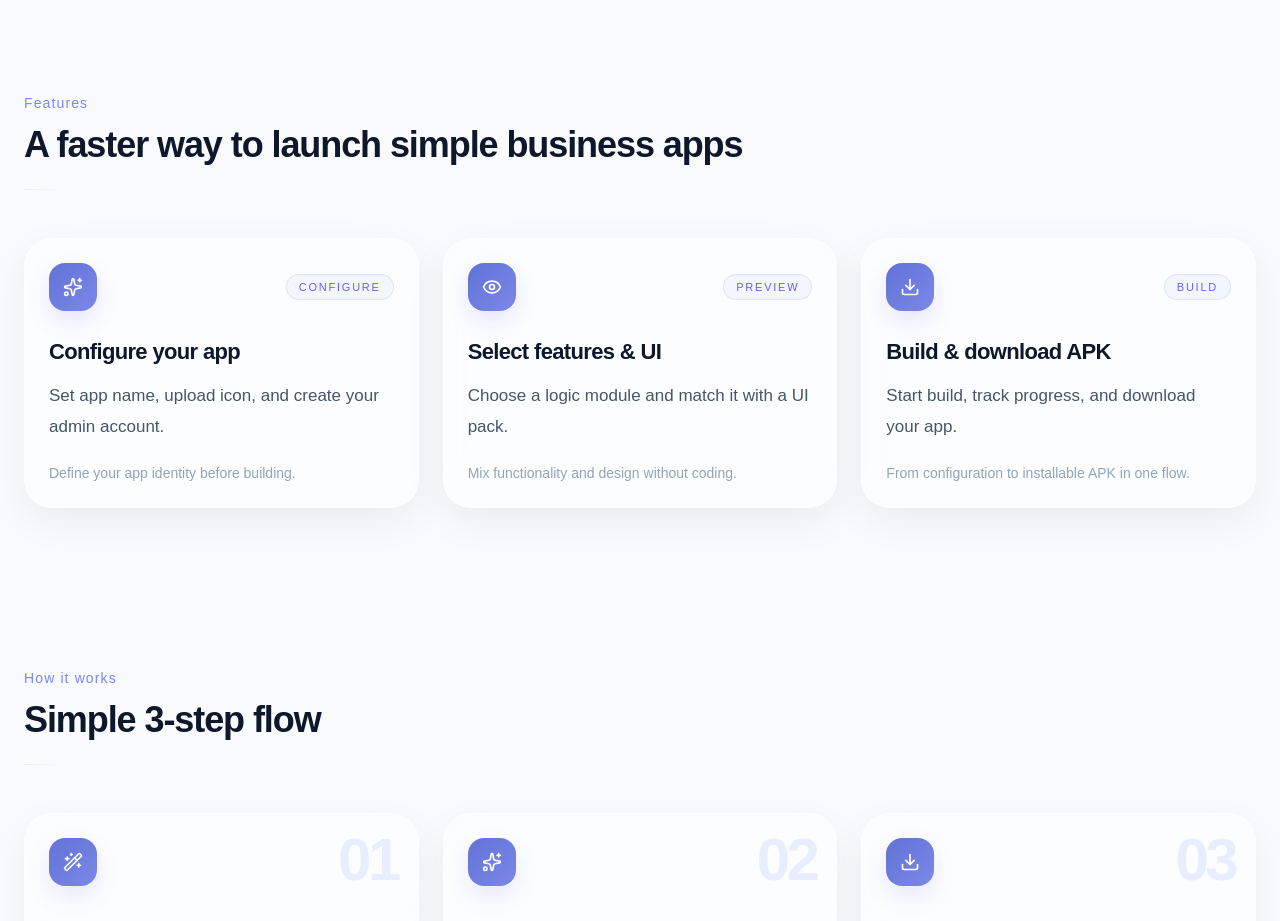
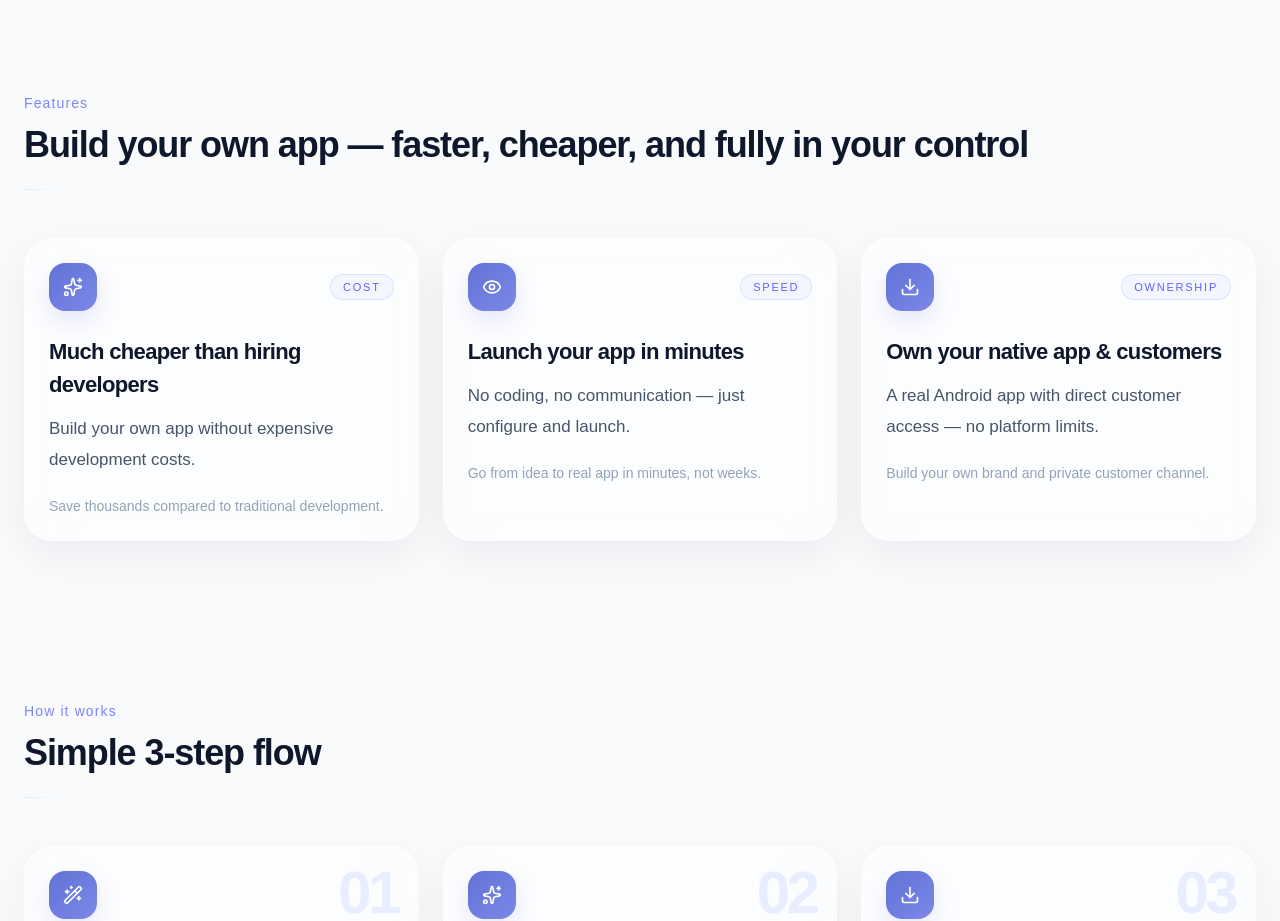
Before and after one commit to why459097630/niandongjicheng, a Next.js app: page / in a window 1280 px wide. Shown: the part 920-1841 px from the top of the page. Built offline with nearby package versions, Linux system fonts and the light colour scheme.

Commit message:
Update page.tsx

```diff
--- a/app/page.tsx
+++ b/app/page.tsx
@@ -145,7 +145,7 @@ export default function Home() {
         <div className="mb-12">
           <div className="mb-3 text-sm font-medium tracking-[0.08em] text-indigo-400">Features</div>
           <h2 className="text-3xl font-extrabold tracking-[-0.03em] md:text-4xl">
-            A faster way to launch simple business apps
+            Build your own app — faster, cheaper, and fully in your control
           </h2>
           <div className="mt-6 h-px w-10 bg-gradient-to-r from-indigo-300/22 via-indigo-200/16 to-transparent" />
         </div>
@@ -157,14 +157,14 @@ export default function Home() {
                 <Sparkles className="h-5 w-5" />
               </div>
               <div className="rounded-full border border-indigo-200/55 bg-indigo-50/70 px-3 py-1 text-[11px] font-medium uppercase tracking-[0.16em] text-indigo-500">
-                Configure
+                Cost
               </div>
             </div>
-            <h3 className="mb-3 text-[22px] font-semibold tracking-[-0.03em] text-[#0f172a]">Configure your app</h3>
+            <h3 className="mb-3 text-[22px] font-semibold tracking-[-0.03em] text-[#0f172a]">Much cheaper than hiring developers</h3>
             <p className="mb-5 text-[17px] leading-[1.85] text-[#475569]">
-              Set app name, upload icon, and create your admin account.
+              Build your own app without expensive development costs.
             </p>
-            <div className="text-sm text-[#94a3b8]">Define your app identity before building.</div>
+            <div className="text-sm text-[#94a3b8]">Save thousands compared to traditional development.</div>
           </div>
 
           <div className="group relative overflow-hidden rounded-[28px] border border-white/40 bg-white/55 p-6 shadow-[0_14px_40px_rgba(15,23,42,0.06)] backdrop-blur-xl transition-all duration-300 hover:-translate-y-1.5 hover:border-indigo-200/60 hover:shadow-[0_20px_48px_rgba(99,102,241,0.08)]">
@@ -173,14 +173,14 @@ export default function Home() {
                 <Eye className="h-5 w-5" />
               </div>
               <div className="rounded-full border border-indigo-200/55 bg-indigo-50/70 px-3 py-1 text-[11px] font-medium uppercase tracking-[0.16em] text-indigo-500">
-                Preview
+                Speed
               </div>
             </div>
-            <h3 className="mb-3 text-[22px] font-semibold tracking-[-0.03em] text-[#0f172a]">Select features & UI</h3>
+            <h3 className="mb-3 text-[22px] font-semibold tracking-[-0.03em] text-[#0f172a]">Launch your app in minutes</h3>
             <p className="mb-5 text-[17px] leading-[1.85] text-[#475569]">
-              Choose a logic module and match it with a UI pack.
+              No coding, no communication — just configure and launch.
             </p>
-            <div className="text-sm text-[#94a3b8]">Mix functionality and design without coding.</div>
+            <div className="text-sm text-[#94a3b8]">Go from idea to real app in minutes, not weeks.</div>
           </div>
 
           <div className="group relative overflow-hidden rounded-[28px] border border-white/40 bg-white/55 p-6 shadow-[0_14px_40px_rgba(15,23,42,0.06)] backdrop-blur-xl transition-all duration-300 hover:-translate-y-1.5 hover:border-indigo-200/60 hover:shadow-[0_20px_48px_rgba(99,102,241,0.08)]">
@@ -189,14 +189,14 @@ export default function Home() {
                 <Download className="h-5 w-5" />
               </div>
               <div className="rounded-full border border-indigo-200/55 bg-indigo-50/70 px-3 py-1 text-[11px] font-medium uppercase tracking-[0.16em] text-indigo-500">
-                Build
+                Ownership
               </div>
             </div>
-            <h3 className="mb-3 text-[22px] font-semibold tracking-[-0.03em] text-[#0f172a]">Build & download APK</h3>
+            <h3 className="mb-3 text-[22px] font-semibold tracking-[-0.03em] text-[#0f172a]">Own your native app & customers</h3>
             <p className="mb-5 text-[17px] leading-[1.85] text-[#475569]">
-              Start build, track progress, and download your app.
+              A real Android app with direct customer access — no platform limits.
             </p>
-            <div className="text-sm text-[#94a3b8]">From configuration to installable APK in one flow.</div>
+            <div className="text-sm text-[#94a3b8]">Build your own brand and private customer channel.</div>
           </div>
         </div>
       </section>
```
